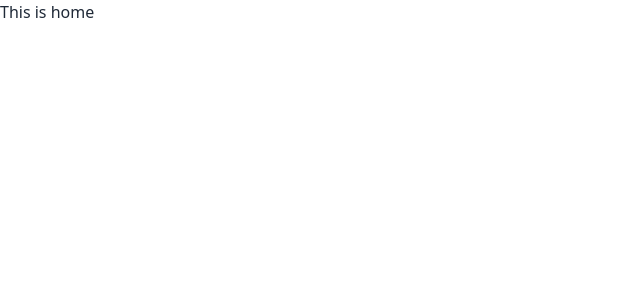
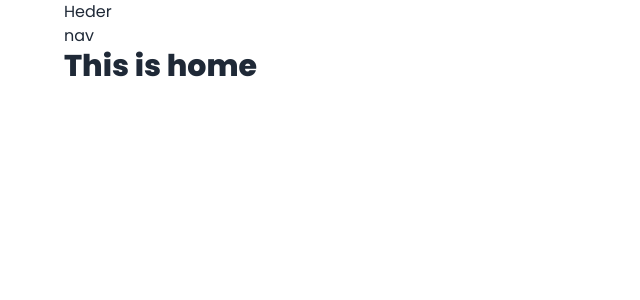
Before and after one commit to mintusikder/react-dragon-news, a React (Vite) app: page / in a window 1280 px wide. Shown: the top 300 px of the page, without its empty margins (0-640 px from the left). Built offline with nearby package versions, Linux system fonts and the light colour scheme.

Commit message:
added shared component

```diff
--- a/src/index.css
+++ b/src/index.css
@@ -1,3 +1,5 @@
+@import url("https://fonts.googleapis.com/css2?family=Poppins:wght@100;300;400;600;800&display=swap");
+
 @tailwind base;
 @tailwind components;
 @tailwind utilities;
--- a/src/layout/Main.jsx
+++ b/src/layout/Main.jsx
@@ -3,7 +3,7 @@ import { Outlet } from "react-router-dom";
 
 const Main = () => {
     return (
-        <div>
+        <div className="max-w-6xl mx-auto font-poppins">
             <Outlet></Outlet>
         </div>
     );
--- a/src/pages/Home/Home.jsx
+++ b/src/pages/Home/Home.jsx
@@ -1,9 +1,13 @@
+import Header from "../Shared/Header/Header";
+import NavBar from "../Shared/NavBar/NavBar";
 
 
 const Home = () => {
     return (
         <div>
-            <h2>This is home</h2>
+            <Header></Header>
+            <NavBar></NavBar>
+            <h2 className="text-3xl font-poppins font-bold">This is home</h2>
         </div>
     );
 };
--- /dev/null
+++ b/src/pages/Shared/Header/Header.jsx
@@ -0,0 +1,11 @@
+
+
+const Header = () => {
+    return (
+        <div>
+            <h2>Heder</h2>
+        </div>
+    );
+};
+
+export default Header;
--- /dev/null
+++ b/src/pages/Shared/LeftSideNav/LeftSideNav.jsx
@@ -0,0 +1,11 @@
+
+
+const LeftSideNav = () => {
+    return (
+        <div>
+            <h2>LeftSideNav</h2>
+        </div>
+    );
+};
+
+export default LeftSideNav;
--- /dev/null
+++ b/src/pages/Shared/NavBar/NavBar.jsx
@@ -0,0 +1,11 @@
+
+
+const NavBar = () => {
+    return (
+        <div>
+            <h2>nav</h2>
+        </div>
+    );
+};
+
+export default NavBar;
--- /dev/null
+++ b/src/pages/Shared/RightSideNav/RightSideNav.jsx
@@ -0,0 +1,11 @@
+
+
+const RightSideNav = () => {
+    return (
+        <div>
+            <h2>RightSideNav</h2>
+        </div>
+    );
+};
+
+export default RightSideNav;
--- a/tailwind.config.js
+++ b/tailwind.config.js
@@ -5,7 +5,11 @@ export default {
     "./src/**/*.{js,ts,jsx,tsx}",
   ],
   theme: {
-    extend: {},
+    extend: {
+      fontFamily:{
+        poppins: '"Poppins", sans-serif'
+      }
+    },
   },
   plugins: [
     require('daisyui'),
```
